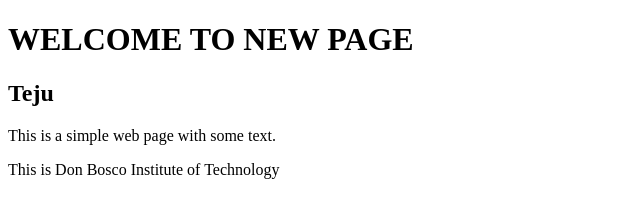
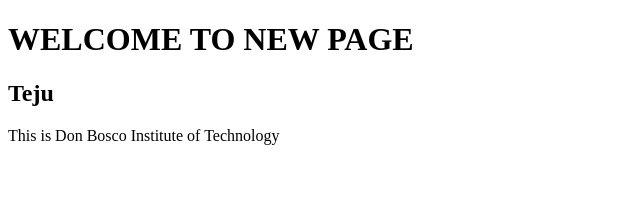
Before and after one commit to Tejashwini1204/Day5, a plain HTML site: page index.html in a window 1280 px wide. Shown: the whole page, without its empty margins (0-640 px from the left). Drawn offline with Linux system fonts and the light colour scheme.

Commit message:
index.html

```diff
--- a/index.html
+++ b/index.html
@@ -8,7 +8,6 @@
 <body>
     <h1>WELCOME TO NEW PAGE</h1>
     <h2>Teju</h2>
-    <p>This is a simple web page with some text.</p>
     <p>This is Don Bosco Institute of Technology</p>
 </body>
 </html>
```
